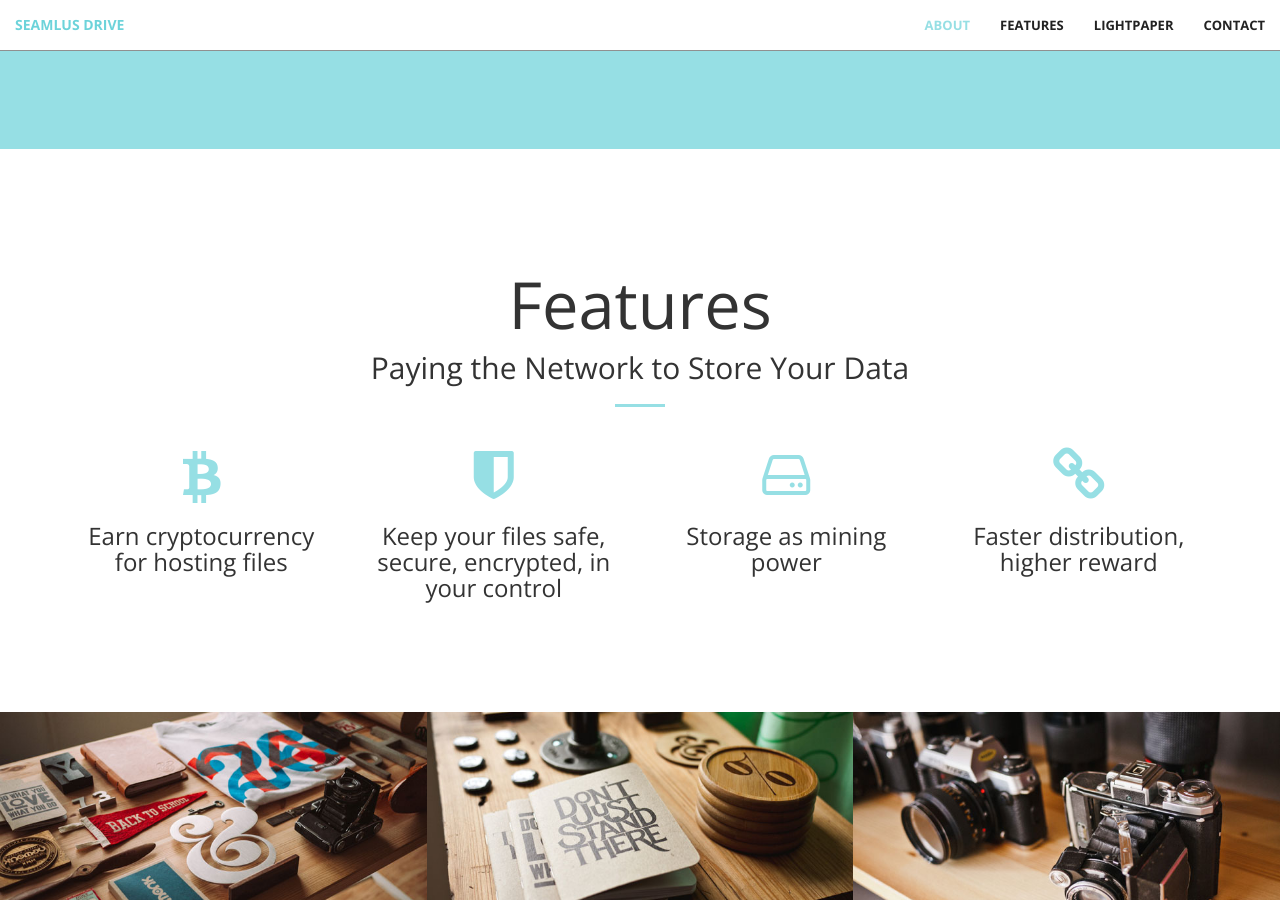
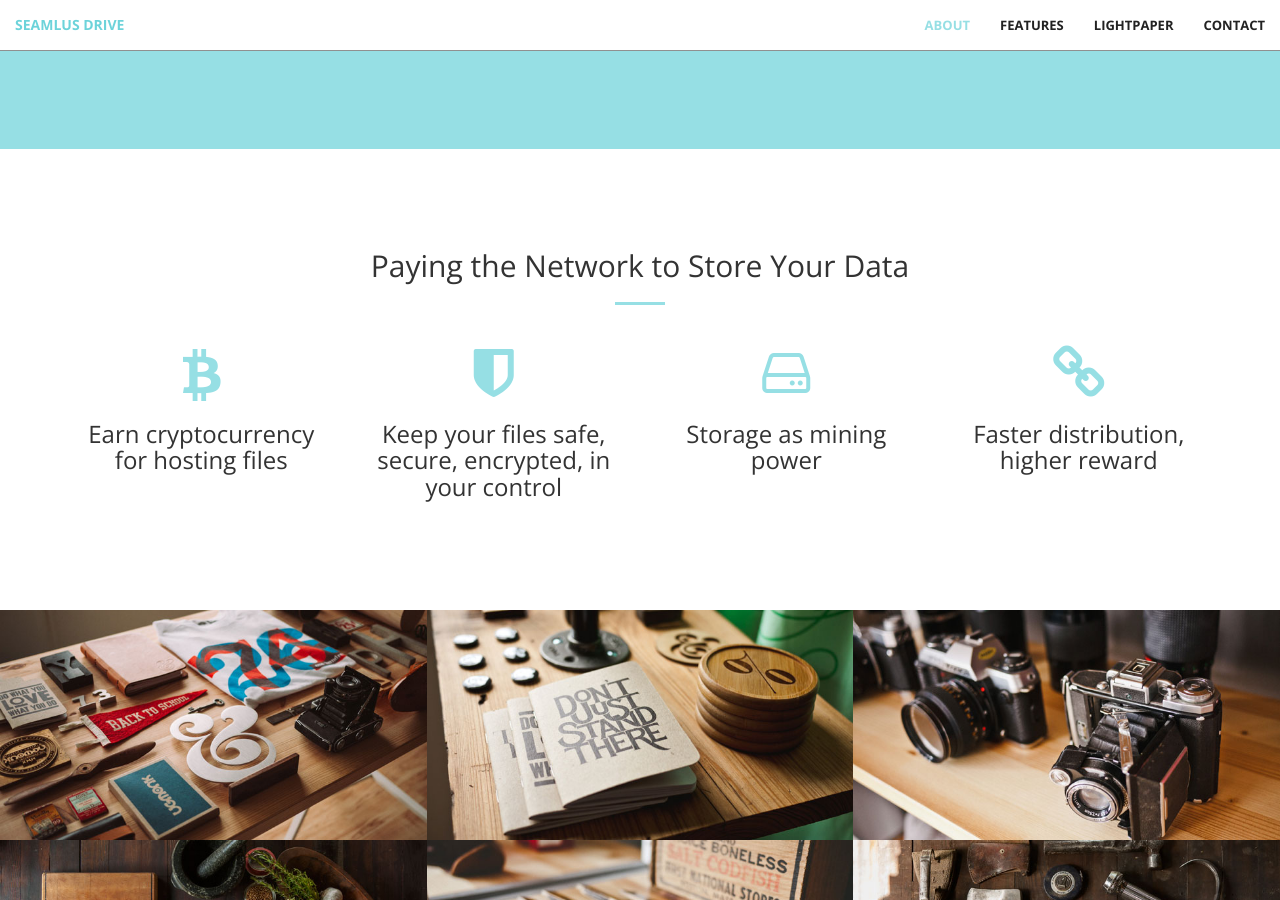
Before and after one commit to Seamlus/seamlus-jekyll, a Jekyll site: the page built from index.html, in a window 1280 px wide and 900 px high, scrolled down 1291 px. Built offline with Jekyll 4.4.1, drawn with Linux system fonts in a browser that asks for light colours.

Commit message:
REMOVED title from features section

```diff
--- a/_includes/services.html
+++ b/_includes/services.html
@@ -2,7 +2,6 @@
     <div class="container">
         <div class="row">
             <div class="col-lg-12 text-center">
-              <h1>Features</h1>
                 <h2 class="section-heading">Paying the Network to Store Your Data</h2>
                 <hr class="primary">
             </div>
```
